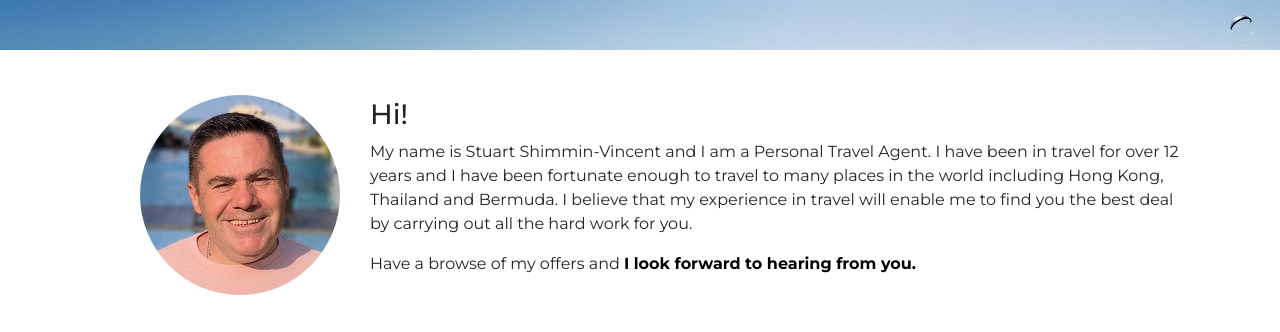
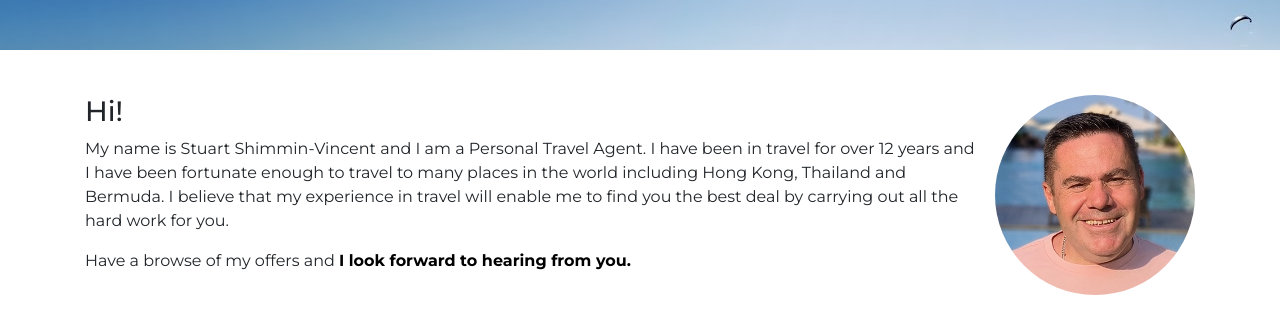
Before and after one commit to cshimvin/stuarts-travel-ms1, a plain HTML site: page index.html in a window 1280 px wide. Shown: the part 246-578 px from the top of the page. Drawn offline with nearby package versions, Linux system fonts and the light colour scheme; a web font is replaced by a local one.

Commit message:
Fix about me section layout on smaller devices

```diff
--- a/assets/css/styles.css
+++ b/assets/css/styles.css
@@ -192,6 +192,7 @@ p.footer-text a {
         display: block;
         margin-left: auto;
         margin-right: auto;
+        clear: both;
     }
 }
 
@@ -207,5 +208,6 @@ p.footer-text a {
     #main-image {
         display: block;
         float: right;
+        margin-left: 15px;
     }
 }
--- a/index.html
+++ b/index.html
@@ -49,10 +49,8 @@
     <section id="about-me">
         <div class="container">
             <div class="row align-items-center">
-                <div class="col-sm-3">
+                <div class="col-sm-12">
                     <img src="assets/images/main-image.jpg" alt="Stuart Shimmin-Vincent" id="main-image">
-                </div>
-                <div class="col-sm-9">
                     <h3>Hi!</h3>
                     <p>My name is Stuart Shimmin-Vincent and I am a Personal Travel Agent. I have been in travel for over 12 years and I have been fortunate enough to travel to many places in the world including Hong Kong, Thailand and Bermuda. I believe that my experience in travel will enable me to find you the best deal by carrying out all the hard work for you.</p>
                     <p>Have a browse of my offers and <a href="contact.html">I look forward to hearing from you.</a></p>
```
